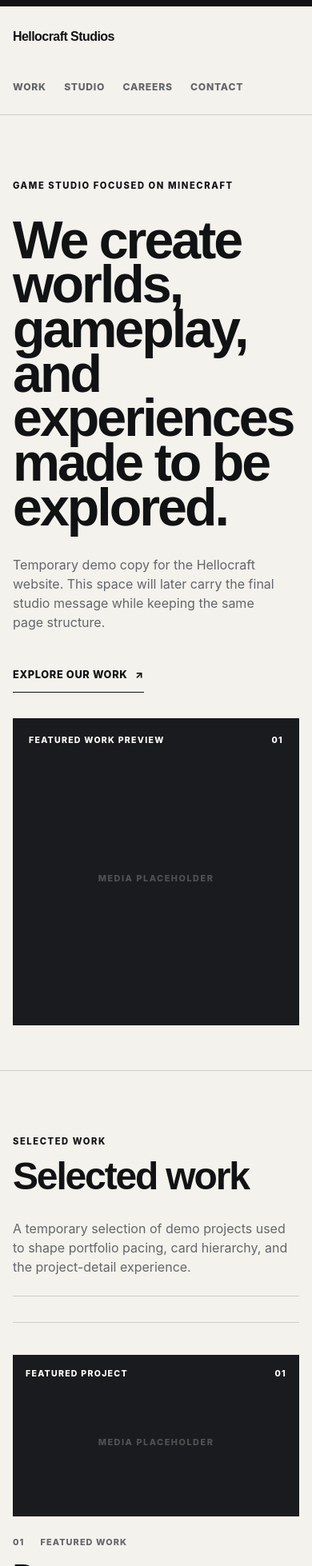
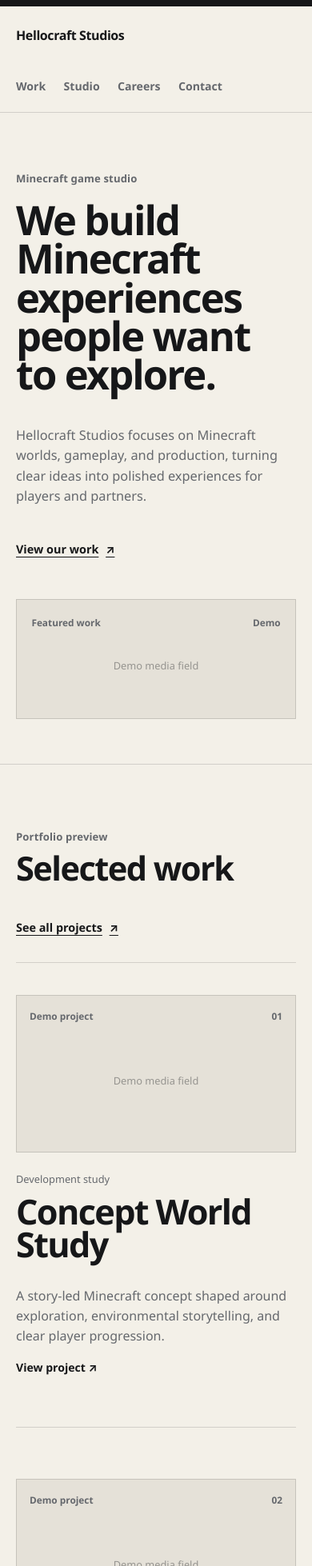
Before and after one commit to halokaryamedia-source/Hellocraft-Studios-Website, a SvelteKit app: page / in a window 390 px wide. Shown: the part 42-2000 px from the top of the page at 80% size. Built offline with nearby package versions, Linux system fonts and the light colour scheme.

Commit message:
feat(home): rebuild homepage with human composition

```diff
--- a/src/app.css
+++ b/src/app.css
@@ -1,7 +1,7 @@
 :root {
-	font-family: Inter, ui-sans-serif, system-ui, -apple-system, BlinkMacSystemFont, 'Segoe UI', sans-serif;
-	color: #111214;
-	background: #f4f2ec;
+	font-family: 'Segoe UI Variable Text', 'Segoe UI', system-ui, -apple-system, BlinkMacSystemFont, sans-serif;
+	color: #161719;
+	background: #f3f0e8;
 	font-synthesis: none;
 	text-rendering: optimizeLegibility;
 	color-scheme: light;
@@ -9,18 +9,18 @@
 	/* Temporary development cyan. Replace from the authoritative Hellocraft brand asset later. */
 	--brand: #29abe2;
 	--brand-strong: #006c92;
-	--ink: #111214;
-	--ink-soft: #1a1b1e;
-	--paper: #f4f2ec;
-	--surface: #fffefa;
-	--surface-secondary: #e8e5de;
-	--text-muted: #62666b;
-	--border: rgb(17 18 20 / 16%);
+	--ink: #161719;
+	--ink-soft: #202225;
+	--paper: #f3f0e8;
+	--surface: #fffdf8;
+	--surface-secondary: #e5e1d8;
+	--text-muted: #65686d;
+	--border: rgb(22 23 25 / 15%);
 	--inverse-border: rgb(255 255 255 / 18%);
-	--page-gutter: clamp(1rem, 3vw, 3rem);
-	--content-max: 92rem;
-	--measure: 40rem;
-	--space-section: clamp(5rem, 9vw, 9rem);
+	--page-gutter: clamp(1.25rem, 3.2vw, 3.25rem);
+	--content-max: 88rem;
+	--measure: 38rem;
+	--space-section: clamp(5rem, 8vw, 8rem);
 	--motion-fast: 150ms;
 	--motion-medium: 260ms;
 }
@@ -43,7 +43,8 @@
 	min-height: 100vh;
 	background: var(--paper);
 	color: var(--ink);
-	line-height: 1.5;
+	font-size: 1rem;
+	line-height: 1.55;
 }
 
 img,
@@ -72,11 +73,10 @@
 h2,
 h3 {
 	margin-top: 0;
-	font-family: Arial, 'Helvetica Neue', sans-serif;
-	font-weight: 800;
-	letter-spacing: -0.045em;
+	font-family: 'Segoe UI Variable Display', 'Segoe UI', system-ui, -apple-system, BlinkMacSystemFont, sans-serif;
+	font-weight: 760;
+	letter-spacing: -0.038em;
 	overflow-wrap: anywhere;
-	text-wrap: balance;
 }
 
 p,
@@ -102,25 +102,23 @@
 
 .eyebrow {
 	margin: 0;
-	font-size: 0.7rem;
-	font-weight: 800;
-	letter-spacing: 0.14em;
-	text-transform: uppercase;
+	color: var(--text-muted);
+	font-size: 0.82rem;
+	font-weight: 650;
+	letter-spacing: 0.01em;
 }
 
 .text-link {
 	display: inline-flex;
 	align-items: center;
-	gap: 0.6rem;
+	gap: 0.55rem;
 	width: fit-content;
 	min-height: 2.75rem;
-	padding-bottom: 0.1rem;
-	border-bottom: 1px solid currentColor;
-	font-size: 0.8rem;
-	font-weight: 800;
-	letter-spacing: 0.05em;
-	text-decoration: none;
-	text-transform: uppercase;
+	font-size: 0.9rem;
+	font-weight: 650;
+	text-decoration-line: underline;
+	text-decoration-thickness: 1px;
+	text-underline-offset: 0.28em;
 }
 
 .text-link::after {
@@ -130,7 +128,7 @@
 
 .text-link:hover::after,
 .text-link:focus-visible::after {
-	transform: translate(0.18rem, -0.18rem);
+	transform: translate(0.16rem, -0.16rem);
 }
 
 .skip-link {
@@ -141,7 +139,7 @@
 	padding: 0.7rem 1rem;
 	background: var(--surface);
 	color: var(--ink);
-	font-weight: 800;
+	font-weight: 700;
 	text-decoration: none;
 	transform: translateY(-220%);
 	transition: transform var(--motion-fast) ease-out;
--- a/src/lib/components/brand/BrandLockup.svelte
+++ b/src/lib/components/brand/BrandLockup.svelte
@@ -9,14 +9,14 @@
 <style>
 	.brand-lockup {
 		display: inline-block;
-		font-family: Arial, 'Helvetica Neue', sans-serif;
-		font-size: clamp(1rem, 1.4vw, 1.15rem);
-		font-weight: 900;
-		letter-spacing: -0.035em;
+		font-family: 'Segoe UI Variable Display', 'Segoe UI', system-ui, sans-serif;
+		font-size: clamp(1rem, 1.25vw, 1.1rem);
+		font-weight: 720;
+		letter-spacing: -0.025em;
 		line-height: 1;
 	}
 
 	.brand-lockup--large {
-		font-size: clamp(1.5rem, 3vw, 2.5rem);
+		font-size: clamp(1.4rem, 2.8vw, 2.35rem);
 	}
 </style>
--- a/src/lib/components/site/SiteHeader.svelte
+++ b/src/lib/components/site/SiteHeader.svelte
@@ -45,7 +45,7 @@
 		gap: 1.25rem 2.5rem;
 		width: min(100% - (var(--page-gutter) * 2), var(--content-max));
 		margin-inline: auto;
-		padding-block: 1.15rem;
+		padding-block: 1rem;
 	}
 
 	.brand {
@@ -60,7 +60,7 @@
 		align-items: center;
 		justify-content: flex-end;
 		flex-wrap: wrap;
-		gap: clamp(1.1rem, 2.6vw, 2.25rem);
+		gap: clamp(1.15rem, 2.5vw, 2.2rem);
 		margin: 0;
 		padding: 0;
 		list-style: none;
@@ -72,18 +72,16 @@
 		align-items: center;
 		min-height: 2.75rem;
 		color: var(--text-muted);
-		font-size: 0.76rem;
-		font-weight: 800;
-		letter-spacing: 0.06em;
+		font-size: 0.88rem;
+		font-weight: 600;
 		text-decoration: none;
-		text-transform: uppercase;
 		transition: color var(--motion-fast) ease-out;
 	}
 
 	nav a::after {
 		position: absolute;
 		right: 0;
-		bottom: 0.35rem;
+		bottom: 0.3rem;
 		left: 0;
 		height: 2px;
 		background: var(--brand);
@@ -109,14 +107,21 @@
 		.site-header__inner {
 			align-items: flex-start;
 			flex-direction: column;
-			padding-block: 1rem 0.7rem;
+			padding-block: 0.9rem 0.65rem;
 		}
 
 		nav {
 			width: 100%;
+			overflow-x: auto;
+			scrollbar-width: none;
+		}
+
+		nav::-webkit-scrollbar {
+			display: none;
 		}
 
 		ul {
+			width: max-content;
 			justify-content: flex-start;
 			gap: 1.4rem;
 		}
--- a/src/lib/components/work/ProjectMediaPlaceholder.svelte
+++ b/src/lib/components/work/ProjectMediaPlaceholder.svelte
@@ -1,7 +1,7 @@
 <script lang="ts">
 	let {
 		variant = 'card',
-		label = 'Project media',
+		label = 'Demo media',
 		index = '01'
 	}: {
 		variant?: 'card' | 'hero';
@@ -15,7 +15,7 @@
 		<span>{label}</span>
 		<span>{index}</span>
 	</div>
-	<div class="media__empty">Media placeholder</div>
+	<div class="media__field">Demo media field</div>
 </div>
 
 <style>
@@ -23,34 +23,32 @@
 		display: grid;
 		grid-template-rows: auto minmax(0, 1fr);
 		aspect-ratio: 16 / 9;
-		padding: clamp(1rem, 2.4vw, 1.5rem);
-		background: var(--ink-soft);
-		color: var(--surface);
+		padding: clamp(1rem, 2.2vw, 1.4rem);
+		border: 1px solid var(--border);
+		background: var(--surface-secondary);
+		color: var(--ink);
 	}
 
 	.media--hero {
-		min-height: clamp(24rem, 52vw, 48rem);
-		aspect-ratio: auto;
-		padding: clamp(1.25rem, 3vw, 2rem);
+		aspect-ratio: 21 / 9;
+		padding: clamp(1.15rem, 2.6vw, 1.75rem);
 	}
 
 	.media__meta {
 		display: flex;
 		justify-content: space-between;
 		gap: 1rem;
-		font-size: 0.66rem;
-		font-weight: 800;
-		letter-spacing: 0.12em;
-		text-transform: uppercase;
+		color: var(--text-muted);
+		font-size: 0.74rem;
+		font-weight: 600;
 	}
 
-	.media__empty {
+	.media__field {
 		display: grid;
 		place-items: center;
-		color: rgb(255 255 255 / 24%);
-		font-size: 0.68rem;
-		font-weight: 800;
-		letter-spacing: 0.14em;
-		text-transform: uppercase;
+		padding: 2rem;
+		color: rgb(22 23 25 / 38%);
+		font-size: 0.8rem;
+		text-align: center;
 	}
 </style>
--- a/src/lib/content/pages.ts
+++ b/src/lib/content/pages.ts
@@ -7,41 +7,39 @@
 
 export const homeCopy = {
 	hero: {
-		eyebrow: 'Game studio focused on Minecraft',
-		title: 'We create worlds, gameplay, and experiences made to be explored.',
+		eyebrow: 'Minecraft game studio',
+		title: 'We build Minecraft experiences people want to explore.',
 		body:
-			'Temporary demo copy for the Hellocraft website. This space will later carry the final studio message while keeping the same page structure.',
-		primaryActionLabel: 'Explore our work'
+			'Hellocraft Studios focuses on Minecraft worlds, gameplay, and production, turning clear ideas into polished experiences for players and partners.',
+		primaryActionLabel: 'View our work'
 	},
 	work: {
 		title: 'Selected work',
-		body:
-			'A temporary selection of demo projects used to shape portfolio pacing, card hierarchy, and the project-detail experience.',
+		body: 'A closer look at how different Minecraft ideas can become worlds, systems, and playable experiences.',
 		emptyState: 'Approved Hellocraft projects will appear here when the portfolio inventory is supplied.',
-		viewAllLabel: 'View all work'
+		viewAllLabel: 'See all projects'
 	},
 	studio: {
-		eyebrow: 'The studio',
-		title: 'Creative craft and technical thinking in one place.',
+		eyebrow: 'Studio',
+		title: 'Good Minecraft work has to look right, play clearly, and hold together.',
 		body:
-			'This temporary studio introduction is here to establish reading length and composition. Final About content will replace it after the studio facts are approved.',
-		actionLabel: 'Meet the studio'
+			'Hellocraft brings creative direction and practical production into the same process, from the first idea through a playable result.',
+		actionLabel: 'About the studio'
 	},
 	capabilities: {
 		eyebrow: 'What we do',
-		title: 'From an idea to a playable Minecraft experience.',
+		title: 'Creative and technical work, treated as one experience.',
 		body:
-			'This is representative development copy only. The final capability narrative will be derived from real Hellocraft work instead of forcing a permanent services taxonomy too early.'
+			'We keep creative decisions and technical constraints close together, so the finished experience feels coherent from the player’s point of view.'
 	},
 	proof: {
 		title: 'A place for real proof'
 	},
 	contact: {
-		eyebrow: 'Start a project',
-		title: 'Have something in mind?',
-		body:
-			'Temporary call-to-action copy. The final business message and public contact channel will be added after they are approved.',
-		actionLabel: 'Contact us'
+		eyebrow: 'Start a conversation',
+		title: 'Tell us what you want to build.',
+		body: 'Share the idea, scope, or problem. We can start from there.',
+		actionLabel: 'Contact Hellocraft'
 	}
 } as const;
 
--- a/src/lib/content/projects.ts
+++ b/src/lib/content/projects.ts
@@ -7,9 +7,9 @@
 export const projects: ProjectEntry[] = [
 	{
 		slug: 'demo-project-01',
-		title: 'Demo Project 01',
+		title: 'Concept World Study',
 		summary:
-			'A temporary project entry used to establish card proportions, title hierarchy, summary length, and the selected-work rhythm.',
+			'A story-led Minecraft concept shaped around exploration, environmental storytelling, and clear player progression.',
 		featured: true,
 		contribution: [
 			'Demo contribution item — replace with Hellocraft’s verified role.',
@@ -36,9 +36,9 @@
 	},
 	{
 		slug: 'demo-project-02',
-		title: 'Demo Project 02 — Longer Working Title',
+		title: 'Multiplayer Gameplay Study',
 		summary:
-			'A longer temporary project summary used to test card wrapping, different title lengths, and portfolio pacing across responsive layouts.',
+			'A multiplayer-focused development concept exploring readable objectives, replayable rounds, and clear player feedback.',
 		featured: true,
 		contribution: ['Demo contribution — replace with a verified project responsibility.'],
 		sections: [
@@ -53,9 +53,9 @@
 	},
 	{
 		slug: 'demo-project-03',
-		title: 'Demo Project 03',
+		title: 'Environment Study',
 		summary:
-			'A compact development-only project entry used to make the full Work index feel populated before real portfolio data is available.',
+			'A world-design concept focused on memorable landmarks, traversal, atmosphere, and a clear sense of place.',
 		featured: false,
 		sections: [
 			{
--- a/src/routes/+page.svelte
+++ b/src/routes/+page.svelte
@@ -1,8 +1,6 @@
 <script lang="ts">
-	import ProjectCard from '$lib/components/work/ProjectCard.svelte';
 	import ProjectMediaPlaceholder from '$lib/components/work/ProjectMediaPlaceholder.svelte';
-	import { contentIsDemo } from '$lib/content/demo';
-	import { homeCopy, proofItems } from '$lib/content/pages';
+	import { homeCopy } from '$lib/content/pages';
 	import { featuredProjects } from '$lib/content/projects';
 </script>
 
@@ -14,88 +12,94 @@
 <main id="main-content">
 	<section class="hero" aria-labelledby="home-title">
 		<div class="shell hero__inner">
-			<p class="eyebrow">{homeCopy.hero.eyebrow}</p>
-			<h1 id="home-title">{homeCopy.hero.title}</h1>
+			<div class="hero__heading">
+				<p class="eyebrow">{homeCopy.hero.eyebrow}</p>
+				<h1 id="home-title">{homeCopy.hero.title}</h1>
+			</div>
 
 			<div class="hero__intro">
 				<p>{homeCopy.hero.body}</p>
 				<a class="text-link" href="/work">{homeCopy.hero.primaryActionLabel}</a>
 			</div>
 
-			<ProjectMediaPlaceholder variant="hero" index="01" label="Featured work preview" />
+			<ProjectMediaPlaceholder variant="hero" index="Demo" label="Featured work" />
 		</div>
 	</section>
 
 	<section class="work-section" aria-labelledby="home-work-title">
 		<div class="shell">
-			<header class="section-heading">
+			<header class="work-heading">
 				<div>
-					<p class="eyebrow">Selected work</p>
+					<p class="eyebrow">Portfolio preview</p>
 					<h2 id="home-work-title">{homeCopy.work.title}</h2>
 				</div>
-				<p>{homeCopy.work.body}</p>
+				<a class="text-link" href="/work">{homeCopy.work.viewAllLabel}</a>
 			</header>
 
-			{#if featuredProjects.length > 0}
-				<div class="project-list">
-					{#each featuredProjects as project, index (project.slug)}
-						<ProjectCard {project} headingLevel={3} index={index + 1} />
-					{/each}
-				</div>
-			{:else}
-				<p class="pending-state">{homeCopy.work.emptyState}</p>
+			{#if featuredProjects[0]}
+				{@const project = featuredProjects[0]}
+				<article class="featured-project">
+					<a href={`/work/${project.slug}`}>
+						<ProjectMediaPlaceholder index="01" label="Demo project" />
+						<div class="featured-project__caption">
+							<div>
+								<p class="project-meta">Development study</p>
+								<h3>{project.title}</h3>
+							</div>
+							<div class="project-description">
+								<p>{project.summary}</p>
+								<span>View project ↗</span>
+							</div>
+						</div>
+					</a>
+				</article>
 			{/if}
 
-			<div class="section-action">
-				<a class="text-link" href="/work">{homeCopy.work.viewAllLabel}</a>
+			{#if featuredProjects[1]}
+				{@const project = featuredProjects[1]}
+				<article class="secondary-project">
+					<a href={`/work/${project.slug}`}>
+						<ProjectMediaPlaceholder index="02" label="Demo project" />
+						<div class="secondary-project__caption">
+							<p class="project-meta">Development study</p>
+							<h3>{project.title}</h3>
+							<p>{project.summary}</p>
+							<span>View project ↗</span>
+						</div>
+					</a>
+				</article>
+			{/if}
+		</div>
+	</section>
+
+	<section class="studio-section" aria-labelledby="home-studio-title">
+		<div class="shell studio-grid">
+			<div class="studio-heading">
+				<p class="eyebrow">{homeCopy.studio.eyebrow}</p>
+				<h2 id="home-studio-title">{homeCopy.studio.title}</h2>
+			</div>
+
+			<div class="studio-copy">
+				<p class="studio-intro">{homeCopy.studio.body}</p>
+
+				<div class="capability-note">
+					<p class="eyebrow">{homeCopy.capabilities.eyebrow}</p>
+					<h3>{homeCopy.capabilities.title}</h3>
+					<p>{homeCopy.capabilities.body}</p>
+				</div>
+
+				<a class="text-link" href="/studio">{homeCopy.studio.actionLabel}</a>
 			</div>
 		</div>
 	</section>
 
-	<section class="studio-section" aria-labelledby="home-studio-title">
-		<div class="shell studio-section__inner">
-			<p class="eyebrow">{homeCopy.studio.eyebrow}</p>
-			<div class="studio-section__main">
-				<h2 id="home-studio-title">{homeCopy.studio.title}</h2>
-				<div>
-					<p>{homeCopy.studio.body}</p>
-					<a class="text-link" href="/studio">{homeCopy.studio.actionLabel}</a>
-				</div>
+	<section class="contact-section" aria-labelledby="home-contact-title">
+		<div class="shell contact-grid">
+			<div>
+				<p class="eyebrow">{homeCopy.contact.eyebrow}</p>
+				<h2 id="home-contact-title">{homeCopy.contact.title}</h2>
 			</div>
-		</div>
-	</section>
-
-	<section class="capabilities-section" aria-labelledby="home-capabilities-title">
-		<div class="shell capabilities-section__inner">
-			<p class="eyebrow">{homeCopy.capabilities.eyebrow}</p>
-			<div class="capabilities-section__main">
-				<h2 id="home-capabilities-title">{homeCopy.capabilities.title}</h2>
-				<p>{homeCopy.capabilities.body}</p>
-			</div>
-		</div>
-	</section>
-
-	{#if !contentIsDemo && proofItems.length > 0}
-		<section class="proof-section" aria-labelledby="home-proof-title">
-			<div class="shell proof-section__inner">
-				<div>
-					<p class="eyebrow">Proof</p>
-					<h2 id="home-proof-title">{homeCopy.proof.title}</h2>
-				</div>
-				<ol class="proof-list">
-					{#each proofItems as item (item)}
-						<li>{item}</li>
-					{/each}
-				</ol>
-			</div>
-		</section>
-	{/if}
-
-	<section class="contact-section" aria-labelledby="home-contact-title">
-		<div class="shell contact-section__inner">
-			<p class="eyebrow">{homeCopy.contact.eyebrow}</p>
-			<h2 id="home-contact-title">{homeCopy.contact.title}</h2>
-			<div class="contact-section__footer">
+			<div class="contact-copy">
 				<p>{homeCopy.contact.body}</p>
 				<a class="text-link" href="/contact">{homeCopy.contact.actionLabel}</a>
 			</div>
@@ -111,15 +115,21 @@
 
 	.hero__inner {
 		display: grid;
-		gap: clamp(2rem, 5vw, 4rem);
-		padding-block: clamp(5rem, 9vw, 9rem) clamp(3.5rem, 7vw, 6rem);
+		gap: clamp(2.5rem, 5vw, 4.5rem);
+		padding-block: clamp(4.5rem, 8vw, 7.5rem) clamp(3.5rem, 6vw, 5.5rem);
+	}
+
+	.hero__heading {
+		display: grid;
+		gap: 1.1rem;
 	}
 
 	.hero h1 {
-		max-width: 12ch;
+		max-width: 18ch;
 		margin: 0;
-		font-size: clamp(4.2rem, 10vw, 10rem);
-		line-height: 0.84;
+		font-size: clamp(3.7rem, 6.6vw, 6.65rem);
+		font-weight: 730;
+		line-height: 0.93;
 	}
 
 	.hero__intro {
@@ -127,179 +137,239 @@
 		grid-template-columns: minmax(0, 1fr) auto;
 		gap: 2rem;
 		align-items: end;
+		max-width: 70rem;
 	}
 
 	.hero__intro p {
-		max-width: 36rem;
+		max-width: 37rem;
 		margin: 0;
 		color: var(--text-muted);
-		font-size: clamp(1rem, 1.5vw, 1.1rem);
+		font-size: clamp(1.02rem, 1.5vw, 1.16rem);
 	}
 
-	.work-section,
-	.capabilities-section,
-	.proof-section {
-		padding-block: var(--space-section);
+	.work-section {
+		padding-block: clamp(5rem, 9vw, 9rem);
 	}
 
-	.section-heading {
-		display: grid;
-		grid-template-columns: minmax(0, 1.2fr) minmax(18rem, 0.7fr);
-		gap: clamp(2rem, 7vw, 7rem);
+	.work-heading {
+		display: flex;
 		align-items: end;
-		margin-bottom: clamp(2rem, 4vw, 4rem);
-		padding-bottom: 1.5rem;
+		justify-content: space-between;
+		gap: 2rem;
+		margin-bottom: clamp(2.5rem, 5vw, 4.5rem);
+		padding-bottom: 1.3rem;
 		border-bottom: 1px solid var(--border);
 	}
 
-	.section-heading > div {
+	.work-heading > div {
 		display: grid;
-		gap: 0.8rem;
+		gap: 0.6rem;
 	}
 
-	.section-heading h2,
-	.studio-section h2,
-	.capabilities-section h2,
-	.proof-section h2,
-	.contact-section h2 {
+	.work-heading h2 {
 		margin: 0;
-		font-size: clamp(3rem, 6.5vw, 6.5rem);
-		line-height: 0.9;
+		font-size: clamp(2.6rem, 5vw, 4.7rem);
+		line-height: 0.96;
 	}
 
-	.section-heading > p,
-	.studio-section__main p,
-	.capabilities-section__main > p,
-	.contact-section__footer p {
+	.featured-project,
+	.secondary-project {
+		border-bottom: 1px solid var(--border);
+	}
+
+	.featured-project {
+		padding-bottom: clamp(4rem, 8vw, 7rem);
+	}
+
+	.featured-project a,
+	.secondary-project a {
+		display: grid;
+		gap: 1.5rem;
+		text-decoration: none;
+	}
+
+	.featured-project__caption {
+		display: grid;
+		grid-template-columns: minmax(0, 1.25fr) minmax(18rem, 0.75fr);
+		gap: clamp(2rem, 7vw, 7rem);
+		align-items: start;
+	}
+
+	.featured-project__caption > div:first-child,
+	.secondary-project__caption {
+		display: grid;
+		gap: 0.65rem;
+	}
+
+	.project-meta {
+		margin: 0;
+		color: var(--text-muted);
+		font-size: 0.8rem;
+	}
+
+	.featured-project h3 {
+		max-width: 12ch;
+		margin: 0;
+		font-size: clamp(2.7rem, 5vw, 5rem);
+		line-height: 0.94;
+	}
+
+	.project-description {
+		display: grid;
+		gap: 1rem;
+	}
+
+	.project-description p,
+	.secondary-project__caption > p:not(.project-meta) {
+		max-width: 32rem;
+		margin: 0;
+		color: var(--text-muted);
+	}
+
+	.project-description span,
+	.secondary-project__caption > span {
+		width: fit-content;
+		font-size: 0.88rem;
+		font-weight: 650;
+	}
+
+	.secondary-project {
+		width: min(78%, 68rem);
+		margin-left: auto;
+		padding-block: clamp(4rem, 7vw, 6rem);
+	}
+
+	.secondary-project__caption {
+		grid-template-columns: minmax(0, 1.1fr) minmax(15rem, 0.8fr);
+		column-gap: clamp(1.5rem, 5vw, 4rem);
+	}
+
+	.secondary-project__caption .project-meta {
+		grid-column: 1 / -1;
+	}
+
+	.secondary-project h3 {
+		max-width: 12ch;
+		margin: 0;
+		font-size: clamp(2.1rem, 4vw, 3.7rem);
+		line-height: 0.96;
+	}
+
+	.studio-section {
+		padding-block: clamp(5rem, 9vw, 9rem);
+		border-top: 1px solid var(--border);
+		background: var(--surface);
+	}
+
+	.studio-grid {
+		display: grid;
+		grid-template-columns: minmax(0, 1.15fr) minmax(18rem, 0.85fr);
+		gap: clamp(3rem, 9vw, 9rem);
+		align-items: start;
+	}
+
+	.studio-heading {
+		display: grid;
+		gap: 1rem;
+	}
+
+	.studio-heading h2 {
+		max-width: 13ch;
+		margin: 0;
+		font-size: clamp(2.8rem, 5.4vw, 5.2rem);
+		line-height: 0.94;
+	}
+
+	.studio-copy {
+		display: grid;
+		gap: 2.2rem;
+		padding-top: 0.2rem;
+	}
+
+	.studio-intro,
+	.capability-note > p:last-child,
+	.contact-copy p {
 		max-width: var(--measure);
 		margin: 0;
 		color: var(--text-muted);
 	}
 
-	.project-list {
-		border-bottom: 1px solid var(--border);
+	.capability-note {
+		display: grid;
+		gap: 0.65rem;
+		padding-top: 1.4rem;
+		border-top: 1px solid var(--border);
 	}
 
-	.section-action {
-		display: flex;
-		justify-content: flex-end;
-		padding-top: 2rem;
+	.capability-note h3 {
+		max-width: 18ch;
+		margin: 0;
+		font-size: clamp(1.5rem, 2.7vw, 2.35rem);
+		font-weight: 650;
+		line-height: 1.08;
 	}
 
-	.pending-state {
-		padding-block: 2rem;
-		border-block: 1px solid var(--border);
-		color: var(--text-muted);
+	.contact-section {
+		padding-block: clamp(4rem, 7vw, 6rem);
+		border-top: 1px solid var(--border);
+		background: var(--paper);
 	}
 
-	.studio-section {
-		padding-block: var(--space-section);
-		background: var(--ink);
-		color: var(--surface);
-	}
-
-	.studio-section__inner {
+	.contact-grid {
 		display: grid;
-		gap: 2rem;
-	}
-
-	.studio-section__main,
-	.capabilities-section__main {
-		display: grid;
-		grid-template-columns: minmax(0, 1.25fr) minmax(18rem, 0.75fr);
-		gap: clamp(2rem, 7vw, 7rem);
+		grid-template-columns: minmax(0, 1.1fr) minmax(18rem, 0.9fr);
+		gap: clamp(2.5rem, 8vw, 8rem);
 		align-items: end;
 	}
 
-	.studio-section__main > div {
+	.contact-grid > div:first-child {
 		display: grid;
-		gap: 1.5rem;
+		gap: 0.75rem;
 	}
 
-	.studio-section__main p {
-		color: rgb(255 255 255 / 58%);
+	.contact-grid h2 {
+		max-width: 14ch;
+		margin: 0;
+		font-size: clamp(2.6rem, 5vw, 4.8rem);
+		line-height: 0.97;
 	}
 
-	.studio-section .text-link {
-		color: var(--surface);
-	}
-
-	.capabilities-section {
-		background: var(--surface);
-	}
-
-	.capabilities-section__inner {
+	.contact-copy {
 		display: grid;
-		gap: 2rem;
-	}
-
-	.proof-section {
-		border-top: 1px solid var(--border);
-	}
-
-	.proof-section__inner {
-		display: grid;
-		grid-template-columns: minmax(0, 0.7fr) minmax(0, 1.3fr);
-		gap: clamp(2rem, 8vw, 8rem);
-	}
-
-	.proof-list {
-		margin: 0;
-		padding: 0;
-		border-top: 1px solid var(--border);
-		list-style: none;
-	}
-
-	.proof-list li {
-		padding-block: 1.25rem;
-		border-bottom: 1px solid var(--border);
-		font-size: clamp(1.1rem, 2vw, 1.5rem);
-		font-weight: 700;
-	}
-
-	.contact-section {
-		padding-block: var(--space-section);
-		background: var(--paper);
-		border-top: 1px solid var(--border);
-	}
-
-	.contact-section__inner {
-		display: grid;
-		gap: clamp(1.5rem, 4vw, 3rem);
-	}
-
-	.contact-section h2 {
-		max-width: 12ch;
-		font-size: clamp(3.5rem, 8vw, 8rem);
-	}
-
-	.contact-section__footer {
-		display: grid;
-		grid-template-columns: minmax(0, 1fr) auto;
-		gap: 2rem;
-		align-items: end;
-		padding-top: 1.25rem;
-		border-top: 1px solid var(--border);
+		gap: 1.4rem;
+		justify-items: start;
 	}
 
 	@media (max-width: 64rem) {
-		.section-heading,
-		.studio-section__main,
-		.capabilities-section__main,
-		.proof-section__inner {
+		.featured-project__caption,
+		.studio-grid,
+		.contact-grid {
+			grid-template-columns: 1fr;
+		}
+
+		.secondary-project {
+			width: 100%;
+		}
+
+		.secondary-project__caption {
 			grid-template-columns: 1fr;
 		}
 	}
 
 	@media (max-width: 46rem) {
 		.hero__intro,
-		.contact-section__footer {
+		.work-heading {
+			align-items: flex-start;
 			grid-template-columns: 1fr;
-			align-items: start;
+		}
+
+		.work-heading {
+			display: grid;
 		}
 
 		.hero h1 {
-			font-size: clamp(3.4rem, 17vw, 5.5rem);
+			font-size: clamp(3.05rem, 13vw, 4.45rem);
+			line-height: 0.95;
 		}
 	}
 </style>
```
Also changed, not shown: 3 other files (tests, documents, lock files or other folders).
